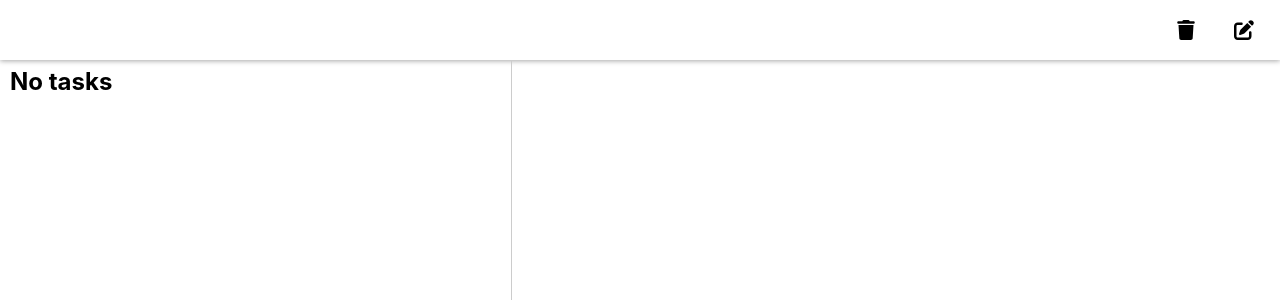
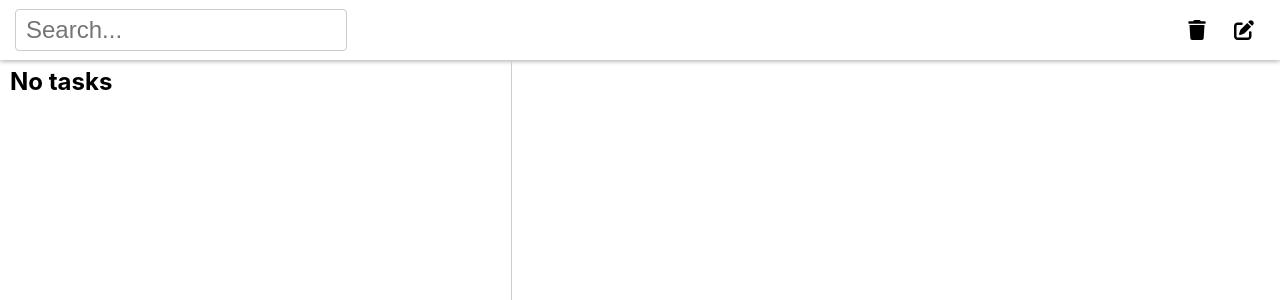
Before and after one commit to Vedek99merin/notes, a React (Vite) app: page / in a window 1280 px wide. Shown: the top 300 px of the page. Built offline with nearby package versions, Linux system fonts and the light colour scheme.

Commit message:
Search UI

```diff
--- /dev/null
+++ b/src/components/Search/Search.jsx
@@ -0,0 +1,8 @@
+import React from "react";
+import style from "./Search.module.css";
+
+function Search() {
+  return <input type="text" className={style.search} placeholder="Search..." />;
+}
+
+export default Search;
--- /dev/null
+++ b/src/components/Search/Search.module.css
@@ -0,0 +1,7 @@
+.search {
+  line-height: 40px;
+  font-size: 24px;
+  padding: 0 10px;
+  border-radius: 4px;
+  border: 1px solid #ccc;
+}
--- a/src/components/TopBar/TopBar.jsx
+++ b/src/components/TopBar/TopBar.jsx
@@ -1,4 +1,5 @@
 import { useTasksStore } from "../../store";
+import Search from "../Search/Search";
 import { TrashIcon, EditIcon } from "./icons";
 import style from "./TopBar.module.css";
 
@@ -25,8 +26,12 @@ function TopBar() {
 
   return (
     <div className={style.topBar}>
-      <TrashIcon onClick={handleDelete} className={style.actionButton} />
-      <EditIcon onClick={handleCreate} className={style.actionButton} />
+      <Search />
+
+      <div className={style.actions}>
+        <TrashIcon onClick={handleDelete} className={style.actionButton} />
+        <EditIcon onClick={handleCreate} className={style.actionButton} />
+      </div>
     </div>
   );
 }
--- a/src/components/TopBar/TopBar.module.css
+++ b/src/components/TopBar/TopBar.module.css
@@ -1,6 +1,6 @@
 .topBar {
   display: flex;
-  justify-content: flex-end;
+  justify-content: space-between;
   align-items: center;
   gap: 1rem;
   flex-shrink: 0;
@@ -23,3 +23,8 @@
 .actionButton:hover {
   background-color: rgba(0, 0, 0, 0.1);
 }
+
+.actions {
+  display: flex;
+  gap: 5px;
+}
```
